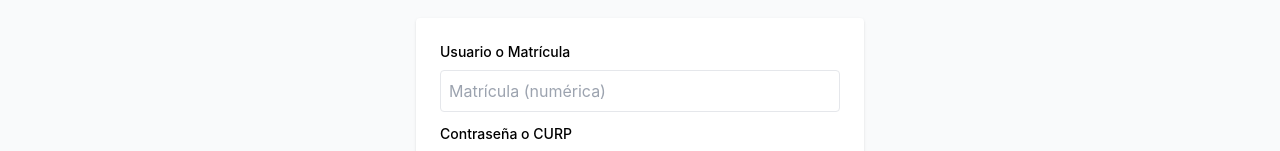
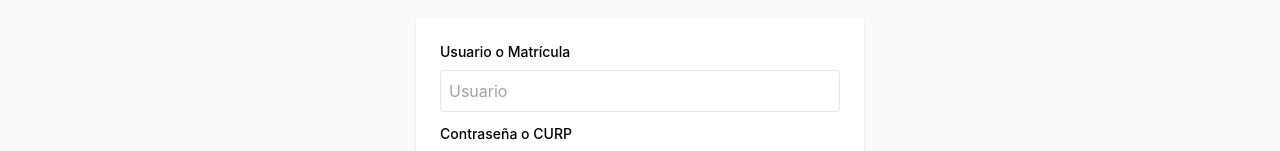
Before and after one commit to DannaBot/REPOSITORIOFASBIT, a React (Vite) app: page /login in a window 1280 px wide. Shown: the part 143-294 px from the top of the page. Built offline with nearby package versions, Linux system fonts and the light colour scheme; no server answers.

Commit message:
Corregí el login

```diff
--- a/src/pages/Login.jsx
+++ b/src/pages/Login.jsx
@@ -39,7 +39,7 @@ const Login = () => {
           value={email}
           onChange={(e) => setEmail(e.target.value)}
           className="w-full mb-3 p-2 border rounded"
-          placeholder="Matrícula (numérica)"
+          placeholder="Usuario"
         />
 
         <label className="block mb-2 text-sm font-medium">Contraseña o CURP</label>
```
